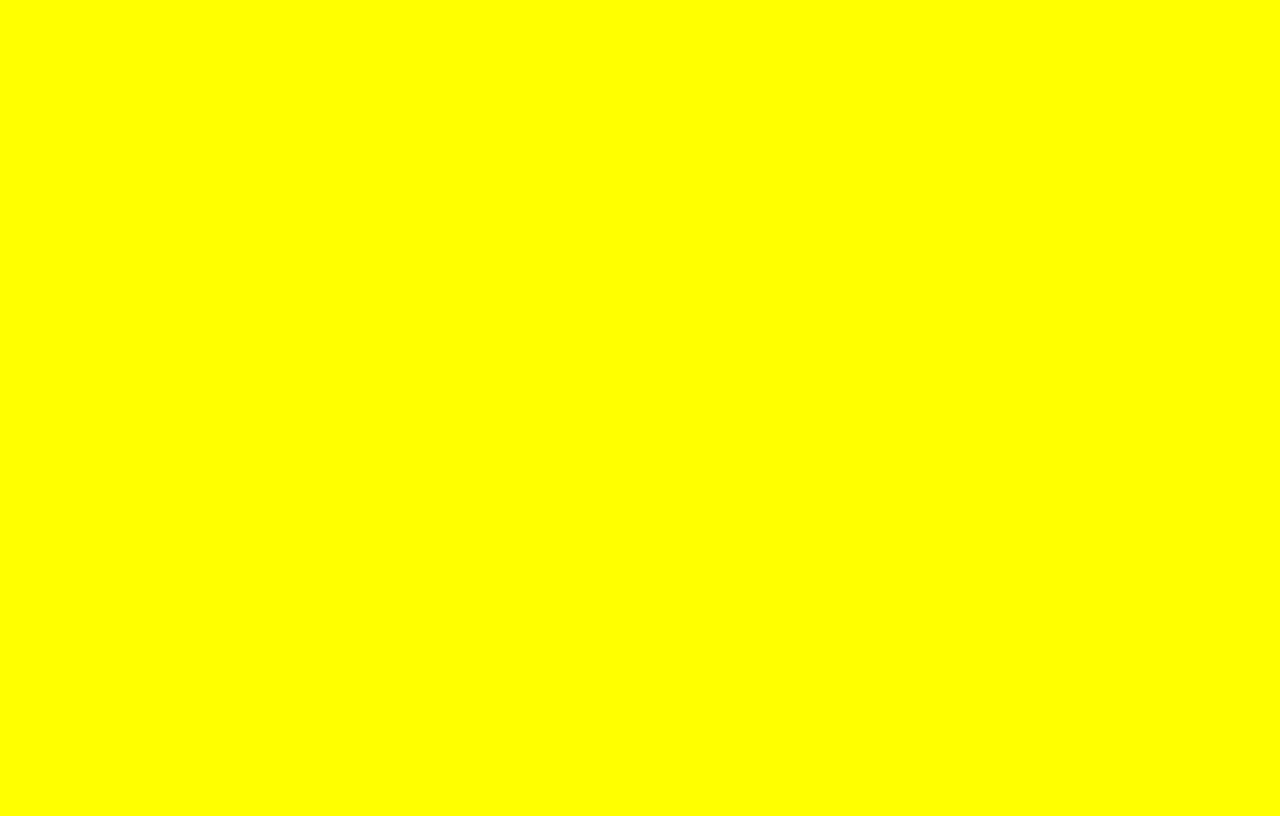
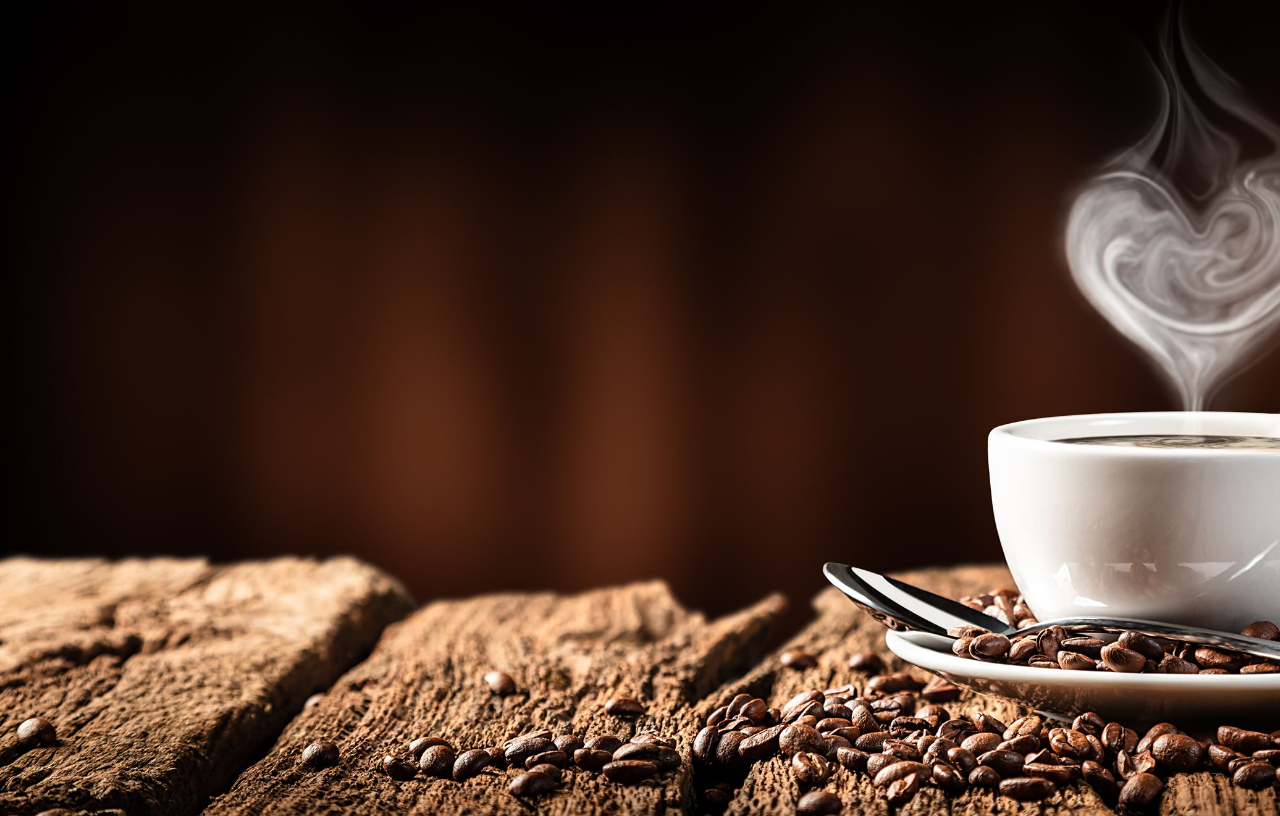
Before and after one commit to WilliamHill11/Restaurant-Page, a plain HTML site: page index.html in a window 1280 px wide. Drawn offline with Linux system fonts and the light colour scheme.

Commit message:
Creating home page

```diff
--- a/index.html
+++ b/index.html
@@ -8,6 +8,8 @@
     <link rel="stylesheet" href="style.css" />
   </head>
   <body>
+    <div id="content"></div>
+
     <script src="main.js"></script>
   </body>
 </html>
--- a/style.css
+++ b/style.css
@@ -1,3 +1,16 @@
+html {
+  box-sizing: border-box;
+}
+*,
+*:before,
+*:after {
+  box-sizing: inherit;
+}
+
 body {
-  background-color: yellow;
+  background-image: url(./img/img.jpg);
+  background-repeat: no-repeat;
+  width: 100vw;
+  height: 100vh;
+  background-size: cover;
 }
```
Also changed, not shown: img/img.jpg (added).
